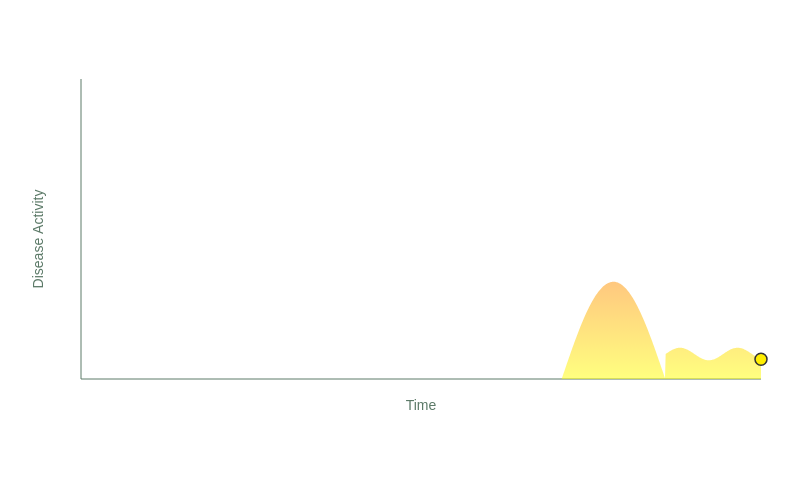
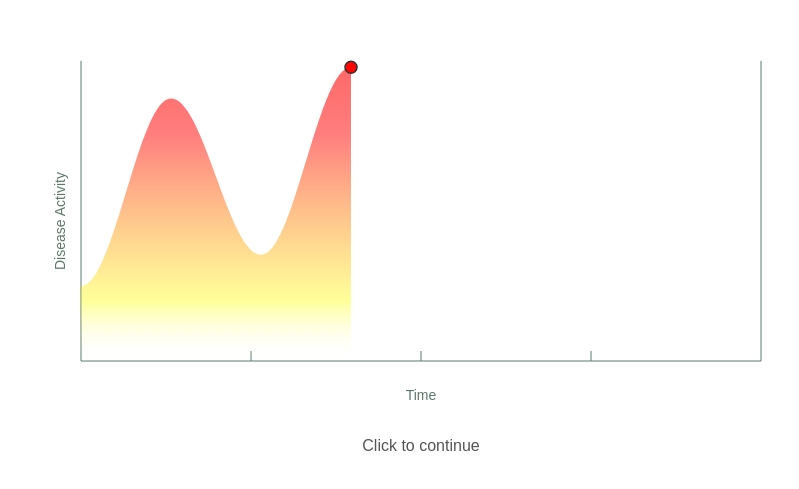
Before and after one commit to grahaphicsroberts/dupiDSEcycle, a plain HTML site: page index.html in a window 1280 px wide. Shown: the part 161-650 px from the top of the page, without its empty margins (219-1018 px from the left). Drawn offline with Linux system fonts and the light colour scheme.

Commit message:
Add files via upload

```diff
--- a/index.html
+++ b/index.html
@@ -3,191 +3,221 @@
 <head>
     <meta charset="UTF-8">
     <meta name="viewport" content="width=device-width, initial-scale=1.0">
-    <title>Continuously Drawing Linear Chart with Gradient Fill</title>
+    <title>Interactive Single-Draw Linear Chart</title>
     <style>
         body {
             display: flex;
+            flex-direction: column;
             justify-content: center;
             align-items: center;
             height: 100vh;
             margin: 0;
-            background-color: white; /* Changed */
+            background-color: white;
             font-family: sans-serif;
+        }
+        #chart-container {
+            position: relative;
+            width: 800px;
+            height: 400px;
         }
         canvas {
             display: block;
-            /* Removed background-color to inherit from body */
+            position: absolute;
+            top: 0;
+            left: 0;
+        }
+        #x-axis-label {
+            position: absolute;
+            bottom: 18px;
+            left: 50%;
+            transform: translateX(-50%);
+            color: #5c7a68;
+            font: 500 14px sans-serif;
+        }
+        #y-axis-label {
+            position: absolute;
+            top: 200px;
+            left: -10px;
+            transform: translateY(-50%) rotate(-90deg);
+            color: #5c7a68;
+            font: 500 14px sans-serif;
+            white-space: nowrap;
+        }
+        #info {
+            margin-top: 16px;
+            color: #555;
+            font-size: 16px;
+            font-weight: 500;
+            height: 20px;
+            text-align: center;
         }
     </style>
 </head>
 <body>
 
-<canvas id="linearChart" width="800" height="400"></canvas>
+<div id="chart-container">
+    <div id="y-axis-label">Disease Activity</div>
+    <canvas id="linearChart" width="800" height="400"></canvas>
+    <div id="x-axis-label">Time</div>
+</div>
+<div id="info"></div>
 
 <script>
     const canvas = document.getElementById('linearChart');
+    const chartContainer = document.getElementById('chart-container');
+    const infoEl = document.getElementById('info');
     const ctx = canvas.getContext('2d');
 
-    const width = canvas.width;
-    const height = canvas.height;
+    const padding = { top: 40, right: 60, bottom: 60, left: 60 };
+    const chartWidth = canvas.width - padding.left - padding.right;
+    const chartHeight = canvas.height - padding.top - padding.bottom;
 
-    // --- Chart Configurations ---
-    const padding = { top: 40, right: 60, bottom: 60, left: 60 };
-    const chartWidth = width - padding.left - padding.right;
-    const chartHeight = height - padding.top - padding.bottom;
-
-    // Y-Axis values
     const minValue = 0;
     const maxValue = 240;
+    const drawingSpeed = 6;
 
-    // Animation Configurations
-    const scrollSpeed = 40; // pixels per second
-
-    // --- State ---
-    let pathHistory = [];
-    let lastTime = 0;
-
-    // --- Organic State Machine for Data Simulation ---
-    let isFlaring = false;
-    let timeInCurrentState = 0;
-    let totalTimeForState = 0;
-    let peakValue = minValue;
-
-    // --- Helper Functions ---
+    let state = 'DRAWING_1';
+    let fullPath = [];
+    let currentPathIndex = 0;
+    let pauseIndex1 = -1;
+    let pauseIndex2 = -1;
+    let animationFrameId;
 
     function mapValueToY(value) {
         const range = maxValue - minValue;
         return padding.top + chartHeight - ((value - minValue) / range) * chartHeight;
     }
 
-    function drawAxisAndLabels() {
-        ctx.clearRect(0, 0, width, height);
-        ctx.fillStyle = '#5c7a68';
-        ctx.strokeStyle = '#5c7a68';
-        ctx.lineWidth = 1;
-        ctx.font = '500 14px sans-serif';
+    function generatePath() {
+        // Reverted to the original, smooth node structure
+        const nodes = [
+            { x: 0, val: 60 }, { x: 90, val: 210 }, { x: 180, val: 85 },
+            { x: 270, val: 235 }, // PAUSE 1 TARGET (Peak 2)
+            { x: 350, val: 70 }, { x: 440, val: 190 },
+            { x: 510, val: 95 }, // PAUSE 2 TARGET (Valley 3)
+            { x: 600, val: 220 }, { x: chartWidth, val: 80 },
+        ];
 
-        // Y-Axis Line
-        ctx.beginPath();
-        ctx.moveTo(padding.left, padding.top);
-        ctx.lineTo(padding.left, height - padding.bottom);
-        ctx.stroke();
+        let path = [];
+        for (let i = 0; i < nodes.length - 1; i++) {
+            const startNode = nodes[i];
+            const endNode = nodes[i+1];
 
-        // X-Axis Line
-        ctx.beginPath();
-        ctx.moveTo(padding.left, height - padding.bottom);
-        ctx.lineTo(width - padding.right, height - padding.bottom);
-        ctx.stroke();
+            const segmentDx = endNode.x - startNode.x;
+            const segmentDy = endNode.val - startNode.val;
 
-        // Y-Axis Label
-        ctx.save();
-        // Adjusted translation for spacing
-        ctx.translate(padding.left - 35, height / 2);
-        ctx.rotate(-Math.PI / 2);
-        ctx.textAlign = 'center';
-        ctx.textBaseline = 'bottom';
-        ctx.fillText('Disease Activity', 0, 0);
-        ctx.restore();
-
-        // X-Axis Label
-        ctx.textAlign = 'center';
-        ctx.textBaseline = 'top';
-        // Adjusted y-position for spacing
-        ctx.fillText('Time', width / 2, height - padding.bottom + 20);
-    }
-
-    // --- Main Animation Loop ---
-    function animate(timestamp) {
-        if (!lastTime) lastTime = timestamp;
-
-        const deltaTime = (timestamp - lastTime) / 1000; // in seconds
-        lastTime = timestamp;
-
-        // --- 1. UPDATE DATA (Organic State Machine) ---
-        timeInCurrentState += deltaTime * 1000;
-
-        if (timeInCurrentState >= totalTimeForState) {
-            isFlaring = !isFlaring;
-            timeInCurrentState = 0;
-
-            if (isFlaring) {
-                totalTimeForState = 1000 + (Math.random() * 3000);
-                peakValue = 60 + (Math.random() * (maxValue - 60));
-            } else {
-                totalTimeForState = 2000 + (Math.random() * 5000);
+            for (let j = 0; j <= segmentDx; j++) {
+                const progress = j / segmentDx;
+                const easedProgress = 0.5 - 0.5 * Math.cos(progress * Math.PI);
+                path.push({
+                    x: padding.left + startNode.x + j,
+                    y: mapValueToY(startNode.val + (segmentDy * easedProgress)),
+                    value: startNode.val + (segmentDy * easedProgress)
+                });
             }
         }
 
-        let currentValue;
-        let progress = timeInCurrentState / totalTimeForState;
+        // Find the exact index for the pause points after the path is generated
+        pauseIndex1 = path.findIndex(p => p.x === padding.left + 270);
+        pauseIndex2 = path.findIndex(p => p.x === padding.left + 510);
 
-        if (isFlaring) {
-            let ease = Math.sin(progress * Math.PI);
-            currentValue = minValue + (peakValue - minValue) * ease;
-        } else {
-            let gentleWobble = Math.sin(progress * Math.PI * 4) * 5;
-            currentValue = minValue + 20 + gentleWobble;
+        return path;
+    }
+
+    function drawAxisLines() {
+        ctx.clearRect(0, 0, canvas.width, canvas.height);
+        ctx.strokeStyle = '#5c7a68';
+        ctx.lineWidth = 1;
+
+        ctx.beginPath(); ctx.moveTo(padding.left, padding.top); ctx.lineTo(padding.left, canvas.height - padding.bottom); ctx.stroke();
+        ctx.beginPath(); ctx.moveTo(canvas.width - padding.right, padding.top); ctx.lineTo(canvas.width - padding.right, canvas.height - padding.bottom); ctx.stroke();
+        ctx.beginPath(); ctx.moveTo(padding.left, canvas.height - padding.bottom); ctx.lineTo(canvas.width - padding.right, canvas.height - padding.bottom); ctx.stroke();
+
+        const tickLength = 10;
+        const yBase = canvas.height - padding.bottom;
+        [0.25, 0.5, 0.75].forEach(pos => {
+            const x = padding.left + chartWidth * pos;
+            ctx.beginPath(); ctx.moveTo(x, yBase); ctx.lineTo(x, yBase - tickLength); ctx.stroke();
+        });
+    }
+
+    function animate() {
+        if (state.startsWith('DRAWING')) {
+            let targetIndex;
+            if (state === 'DRAWING_1') targetIndex = pauseIndex1;
+            else if (state === 'DRAWING_2') targetIndex = pauseIndex2;
+            else targetIndex = fullPath.length - 1;
+
+            if (currentPathIndex < targetIndex) {
+                currentPathIndex = Math.min(currentPathIndex + drawingSpeed, targetIndex);
+                draw(currentPathIndex);
+            } else {
+                if (state === 'DRAWING_1') {
+                    state = 'PAUSED_1';
+                    infoEl.textContent = 'Click to continue';
+                    chartContainer.style.cursor = 'pointer';
+                } else if (state === 'DRAWING_2') {
+                    state = 'PAUSED_2';
+                    infoEl.textContent = 'Click to finish';
+                    chartContainer.style.cursor = 'pointer';
+                } else {
+                    state = 'DONE';
+                    infoEl.textContent = 'Animation complete';
+                    chartContainer.style.cursor = 'default';
+                    cancelAnimationFrame(animationFrameId); // Stop the loop
+                }
+            }
         }
-        currentValue = Math.max(minValue, currentValue);
+        if(state !== 'DONE') {
+            animationFrameId = requestAnimationFrame(animate);
+        }
+    }
 
-        // --- 2. UPDATE PATH HISTORY ---
-        const drawingHeadX = width - padding.right;
+    function draw(pathIndex) {
+        drawAxisLines();
+        const pathSegment = fullPath.slice(0, pathIndex + 1);
 
-        const shiftAmount = scrollSpeed * deltaTime;
-        for (const point of pathHistory) {
-            point.x -= shiftAmount;
-        }
+        if (pathSegment.length > 1) {
+            const fillGradient = ctx.createLinearGradient(0, canvas.height - padding.bottom, 0, padding.top);
+            fillGradient.addColorStop(0, 'rgba(255, 255, 255, 0)');
+            fillGradient.addColorStop(0.2, 'rgba(255, 255, 0, 0.4)');
+            fillGradient.addColorStop(0.75, 'rgba(255, 0, 0, 0.5)');
+            fillGradient.addColorStop(1, 'rgba(255, 0, 0, 0.6)');
 
-        const newY = mapValueToY(currentValue);
-        pathHistory.push({ x: drawingHeadX, y: newY, value: currentValue });
-
-        pathHistory = pathHistory.filter(p => p.x > padding.left - 5);
-
-        // --- 3. DRAW EVERYTHING ---
-        drawAxisAndLabels();
-
-        if (pathHistory.length > 1) {
-            // Create the gradient for the fill
-            const fillGradient = ctx.createLinearGradient(0, height - padding.bottom, 0, padding.top);
-            fillGradient.addColorStop(0, 'rgba(255, 255, 0, 0.5)'); // Yellow at the bottom
-            fillGradient.addColorStop(0.75, 'rgba(255, 0, 0, 0.5)'); // Red towards the top
-            fillGradient.addColorStop(1, 'rgba(255, 0, 0, 0.6)');   // Darker Red at the very top
-
-            // Create the filled path under the curve
             ctx.beginPath();
-            ctx.moveTo(pathHistory[0].x, height - padding.bottom); // Start at bottom-left of path
-            ctx.lineTo(pathHistory[0].x, pathHistory[0].y); // Move to the first data point
-
-            for (let i = 1; i < pathHistory.length; i++) {
-                ctx.lineTo(pathHistory[i].x, pathHistory[i].y);
-            }
-
-            ctx.lineTo(pathHistory[pathHistory.length - 1].x, height - padding.bottom); // Line to bottom-right
+            ctx.moveTo(pathSegment[0].x, canvas.height - padding.bottom);
+            pathSegment.forEach(point => ctx.lineTo(point.x, point.y));
+            ctx.lineTo(pathSegment[pathSegment.length - 1].x, canvas.height - padding.bottom);
             ctx.closePath();
-
             ctx.fillStyle = fillGradient;
             ctx.fill();
         }
 
-        // Draw the leading "head" circle
-        const head = pathHistory[pathHistory.length - 1];
+        const head = pathSegment[pathSegment.length - 1];
         if (head) {
-            ctx.beginPath();
-            ctx.arc(head.x, head.y, 6, 0, Math.PI * 2);
-            // Color the head based on value (Yellow to Red)
+            ctx.beginPath(); ctx.arc(head.x, head.y, 6, 0, Math.PI * 2);
             const normalized = Math.max(0, Math.min(1, (head.value - minValue) / (maxValue - minValue)));
-            const hue = (1 - normalized) * 60;
-            ctx.fillStyle = `hsl(${hue}, 100%, 50%)`;
+            ctx.fillStyle = `hsl(${(1 - normalized) * 60}, 100%, 50%)`;
             ctx.fill();
-            ctx.strokeStyle = '#333333'; // Darker stroke for better visibility on white
-            ctx.lineWidth = 1.5;
-            ctx.stroke();
+            ctx.strokeStyle = '#333333'; ctx.lineWidth = 1.5; ctx.stroke();
         }
-
-        requestAnimationFrame(animate);
     }
 
-    requestAnimationFrame(animate);
+    chartContainer.addEventListener('click', () => {
+        if (state === 'PAUSED_1') {
+            state = 'DRAWING_2';
+            infoEl.textContent = '';
+            chartContainer.style.cursor = 'default';
+        } else if (state === 'PAUSED_2') {
+            state = 'DRAWING_3';
+            infoEl.textContent = '';
+            chartContainer.style.cursor = 'default';
+        }
+    });
+
+    fullPath = generatePath();
+    animate();
+
 </script>
 
 </body>
```
